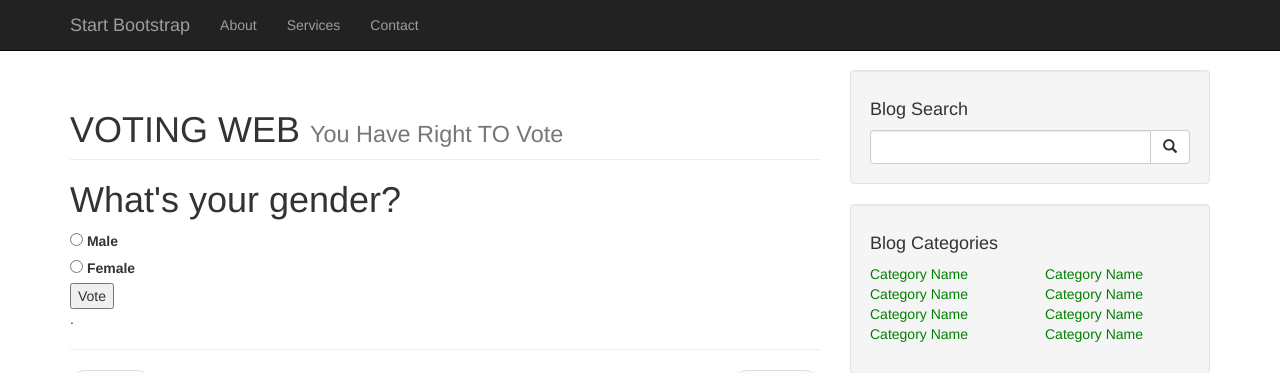
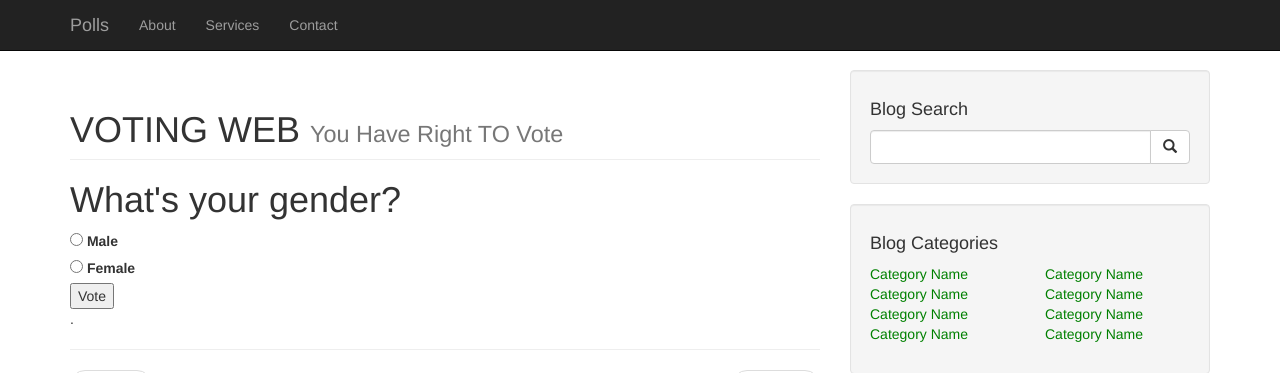
Before and after one commit to NameNolen/Django-workshop, a Django app: page /polls/3/ in a window 1280 px wide. Shown: the top 373 px of the page. Run offline with Django 3.2, Linux system fonts and the light colour scheme; data comes from the database, SQL or seed files in the repository; both versions use the stored data as it was after the commit; some libraries are stand-ins or nearby versions.

Commit message:
modified:   mysite/db.sqlite3 	modified:   mysite/polls/templates/polls/base.html

```diff
--- a/mysite/polls/templates/polls/base.html
+++ b/mysite/polls/templates/polls/base.html
@@ -40,7 +40,7 @@
                     <span class="icon-bar"></span>
                     <span class="icon-bar"></span>
                 </button>
-                <a class="navbar-brand" href="#">Start Bootstrap</a>
+                <a class="navbar-brand" href="{% url  'polls:index'  %}">Polls</a>
             </div>
             <!-- Collect the nav links, forms, and other content for toggling -->
             <div class="collapse navbar-collapse" id="bs-example-navbar-collapse-1">
```
Also changed, not shown: mysite/db.sqlite3.
